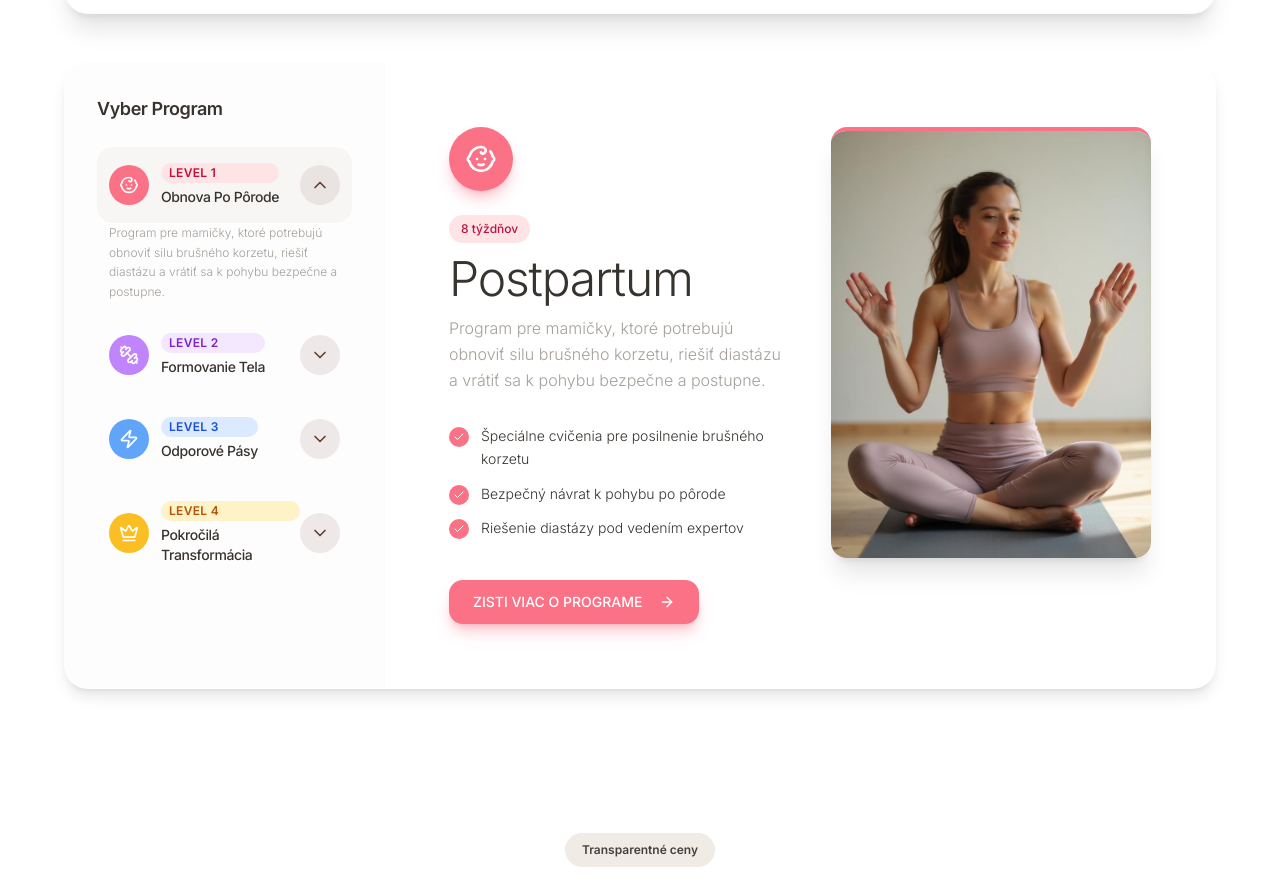
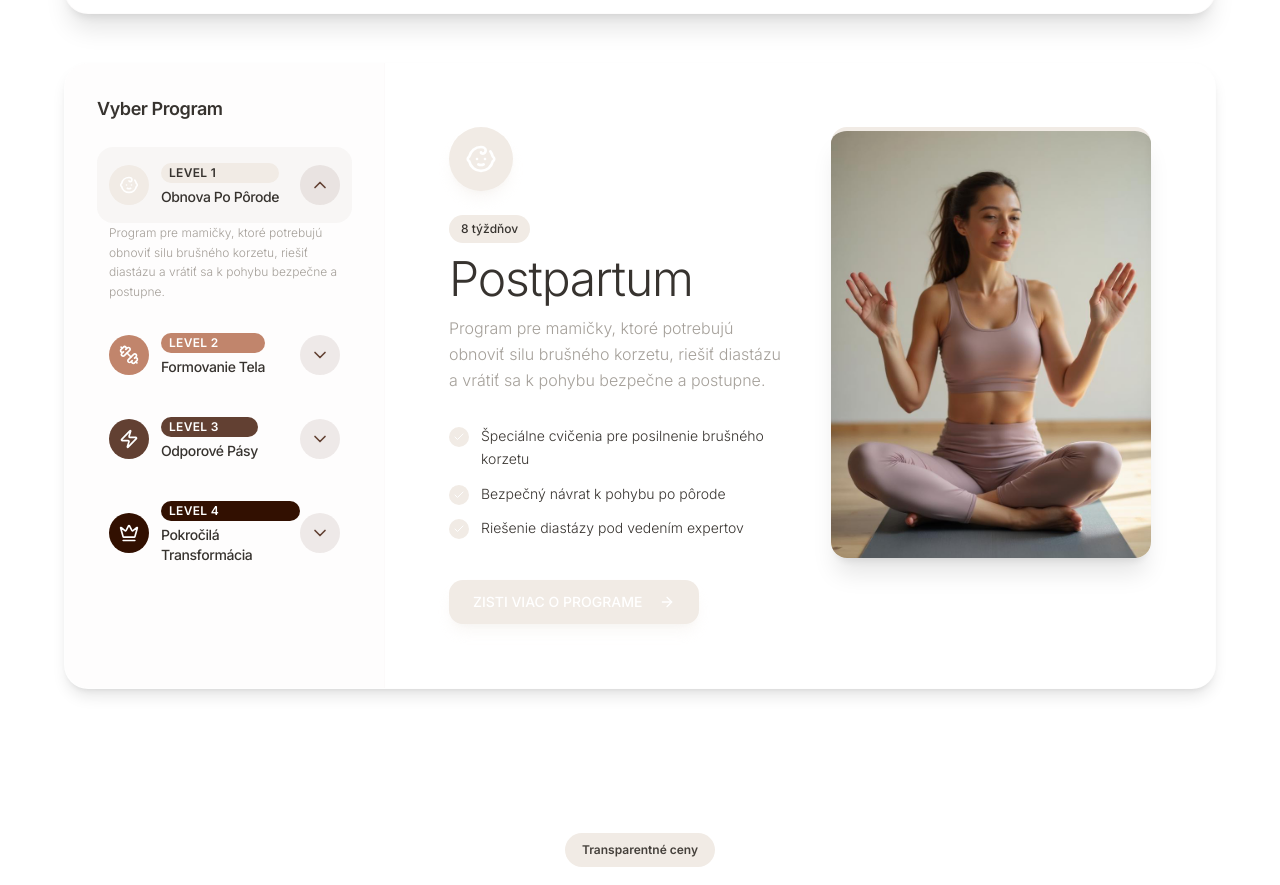
Before and after one commit to NeoMeOfficial/neome_web, a React (Vite) app: page / in a window 1280 px wide. Shown: the part 9420-10305 px from the top of the page. Built offline with nearby package versions, Linux system fonts and the light colour scheme; the HTML template or start-up script is replaced by a standard one.

Commit message:
Update Vyber Program colors to new level scheme
- Update color coding in ProgramsScroll to use Level 1-4 background classes
- Apply new accent, badge, border, and glow colors per level
- Align with latest global color tokens (level colors) and ensure CTAs remain using updated palette

```diff
--- a/src/components/ProgramsScroll.tsx
+++ b/src/components/ProgramsScroll.tsx
@@ -22,10 +22,10 @@ const individualPrograms = [
     duration: "8 týždňov",
     image: postpartumImg,
     icon: Baby,
-    accentColor: "bg-rose-400",
-    badgeColor: "bg-rose-100 text-rose-700",
-    borderColor: "border-rose-400",
-    glowColor: "shadow-rose-400/40"
+    accentColor: "bg-level-1",
+    badgeColor: "bg-level-1 text-level-1-foreground",
+    borderColor: "border-level-1",
+    glowColor: "shadow-level-1/40"
   },
   {
     level: "Level 2",
@@ -40,10 +40,10 @@ const individualPrograms = [
     duration: "6 týždňov",
     image: bodyformingImg,
     icon: Dumbbell,
-    accentColor: "bg-purple-400",
-    badgeColor: "bg-purple-100 text-purple-700",
-    borderColor: "border-purple-400",
-    glowColor: "shadow-purple-400/40"
+    accentColor: "bg-level-2",
+    badgeColor: "bg-level-2 text-level-2-foreground",
+    borderColor: "border-level-2",
+    glowColor: "shadow-level-2/40"
   },
   {
     level: "Level 3",
@@ -58,10 +58,10 @@ const individualPrograms = [
     duration: "6 týždňov",
     image: elasticbandsImg,
     icon: Zap,
-    accentColor: "bg-blue-400",
-    badgeColor: "bg-blue-100 text-blue-700",
-    borderColor: "border-blue-400",
-    glowColor: "shadow-blue-400/40"
+    accentColor: "bg-level-3",
+    badgeColor: "bg-level-3 text-level-3-foreground",
+    borderColor: "border-level-3",
+    glowColor: "shadow-level-3/40"
   },
   {
     level: "Level 4",
@@ -76,10 +76,10 @@ const individualPrograms = [
     duration: "8 týždňov",
     image: strongsexyImg,
     icon: Crown,
-    accentColor: "bg-amber-400",
-    badgeColor: "bg-amber-100 text-amber-700",
-    borderColor: "border-amber-400",
-    glowColor: "shadow-amber-400/40"
+    accentColor: "bg-level-4",
+    badgeColor: "bg-level-4 text-level-4-foreground",
+    borderColor: "border-level-4",
+    glowColor: "shadow-level-4/40"
   }
 ];
 
```
